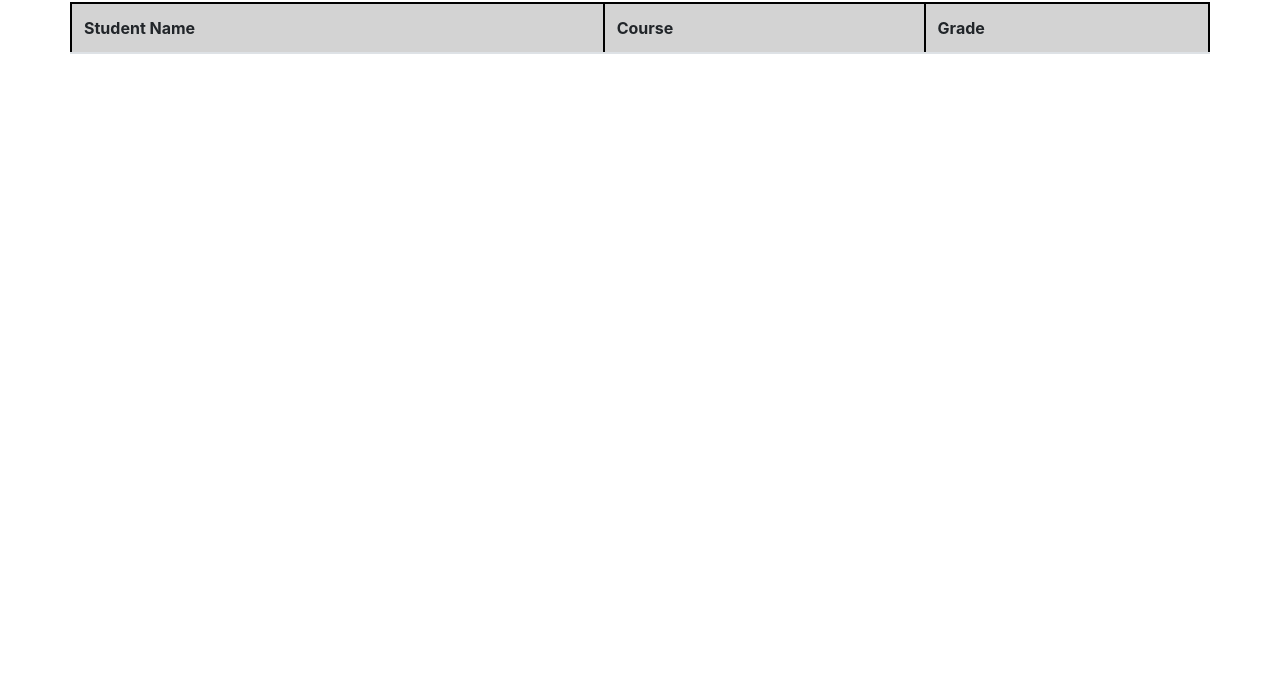
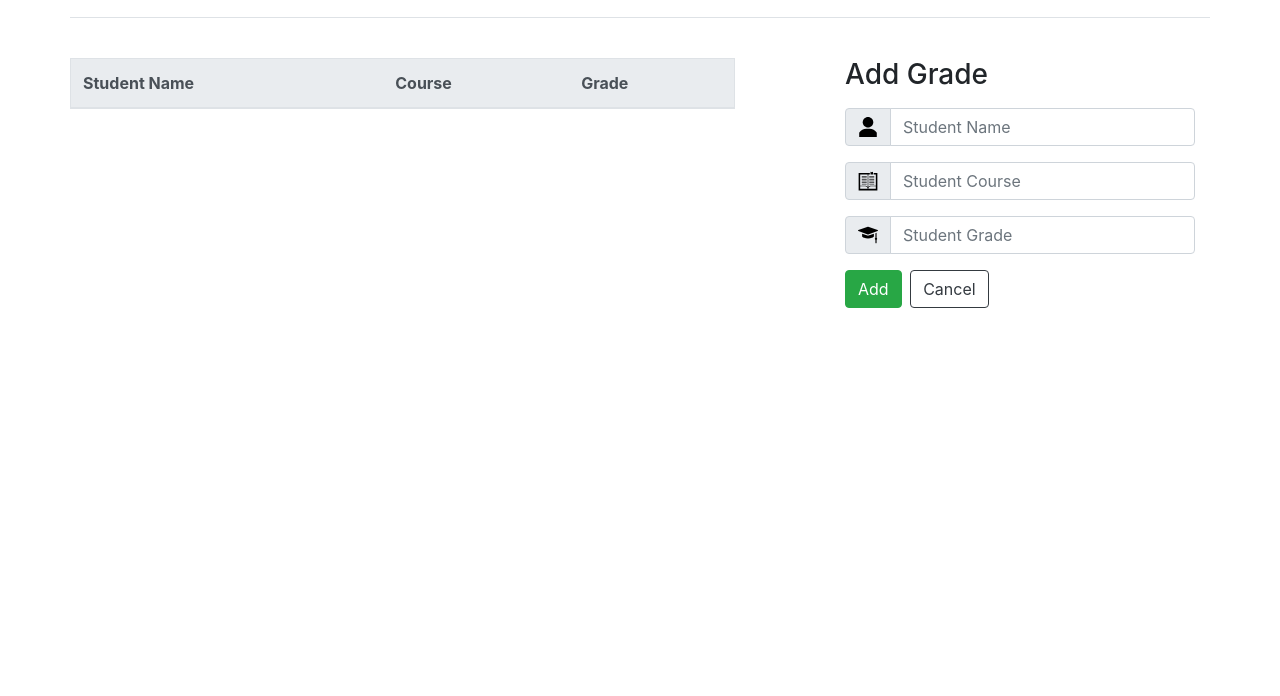
Before and after one commit to MichaelPooleLF/student-grade-table, a plain HTML site: page index.html in a window 1280 px wide. Shown: the part 104-800 px from the top of the page. Drawn offline with nearby package versions, Linux system fonts and the light colour scheme; no server answers.

Commit message:
HTML and Bootstrap for adding grades

```diff
--- a/index.html
+++ b/index.html
@@ -7,26 +7,66 @@
   <link rel="stylesheet" href="https://cdnjs.cloudflare.com/ajax/libs/twitter-bootstrap/4.5.0/css/bootstrap.min.css"
     integrity="sha512-rO2SXEKBSICa/AfyhEK5ZqWFCOok1rcgPYfGOqtX35OyiraBg6Xa4NnBJwXgpIRoXeWjcAmcQniMhp22htDc6g=="
     crossorigin="anonymous" />
+  <link rel="stylesheet" href="https://cdnjs.cloudflare.com/ajax/libs/font-awesome/5.14.0/css/all.min.css"
+    integrity="sha512-1PKOgIY59xJ8Co8+NE6FZ+LOAZKjy+KY8iq0G4B3CyeY6wYHN3yt9PW0XpSriVlkMXe40PTKnXrLnZ9+fkDaog=="
+    crossorigin="anonymous" />
   <link rel="stylesheet" href="style.css">
 </head>
 <body>
-  <header class="container">
+  <header class="container border-bottom">
     <div class="row align-items-center">
       <h1 class="col-9">Student Grade Table</h1>
       <h3 class="col-3">Average Grade <span class="badge badge-secondary"></span></h3>
     </div>
 
   </header>
-  <table class="table table-striped container">
-    <thead>
+  <div class="container">
+    <div class="row">
+      <table class="col-7 table table-striped border">
+        <thead class="thead-light">
           <tr>
             <th class="th">Student Name</th>
             <th class="th">Course</th>
             <th class="th">Grade</th>
           </tr>
         </thead>
-    <tbody class="table-sm"></tbody>
+        <tbody></tbody>
       </table>
+      <div class="col-4 offset-md-1">
+        <h3 class="mb-3">Add Grade</h3>
+        <form action="" method="POST">
+          <div class="form-group">
+            <div class="input-group">
+              <div class="input-group-prepend">
+                <span class="input-group-text"><img class="icon" src="images/User-icon.svg" alt="user-icon"></span>
+              </div>
+              <input type="text" class="form-control" name="name" placeholder="Student Name" aria-label="student name">
+            </div>
+          </div>
+          <div class="form-group">
+            <div class="input-group">
+              <div class="input-group-prepend">
+                <span class="input-group-text"><img class="icon" src="images/Book-Icon.svg" alt="user-icon"></span>
+              </div>
+              <input type="text" class="form-control" name="course" placeholder="Student Course" aria-label="student course">
+            </div>
+          </div>
+          <div class="form-group">
+            <div class="input-group">
+              <div class="input-group-prepend">
+                <span class="input-group-text"><img class="icon" src="images/Grad-Cap-Icon.svg" alt="user-icon"></span>
+              </div>
+              <input type="number" class="form-control" name="grade" placeholder="Student Grade" aria-label="student grade">
+            </div>
+          </div>
+          <div class="form-group">
+            <button type="submit" class="btn btn-success mr-1">Add</button>
+            <button type="reset" class="btn btn-outline-dark">Cancel</button>
+          </div>
+        </form>
+      </div>
+    </div>
+  </div>
   <script src="https://cdnjs.cloudflare.com/ajax/libs/jquery/3.5.1/jquery.js"
     integrity="sha512-WNLxfP/8cVYL9sj8Jnp6et0BkubLP31jhTG9vhL/F5uEZmg5wEzKoXp1kJslzPQWwPT1eyMiSxlKCgzHLOTOTQ=="
     crossorigin="anonymous"></script>
--- a/style.css
+++ b/style.css
@@ -1,5 +1,11 @@
+/* styling for header */
 header {
-  margin: 25px auto;
+  margin: 40px auto;
+}
+
+header > .row {
+  margin-top: 40px;
+  margin-bottom: 25px;
 }
 
 header > .row > * {
@@ -7,22 +13,11 @@ header > .row > * {
   padding-right: 0;
 }
 
-h3 {
+header h3 {
   text-align: right;
 }
 
-table {
-  border: 2px solid black;
+/* sytling for icons */
+.icon{
+  width: 20px;
 }
-
-thead {
-  background-color: lightgray;
-}
-
-.th {
-  border-right: 2px solid black;
-}
-
-td, .th {
-  border-left: 2px solid black;
-}
```
Also changed, not shown: images/Book-Icon.svg (added), images/Grad-Cap-Icon.svg (added), images/User-icon.svg (added). Lines whose indentation alone changed are shown as unchanged.
